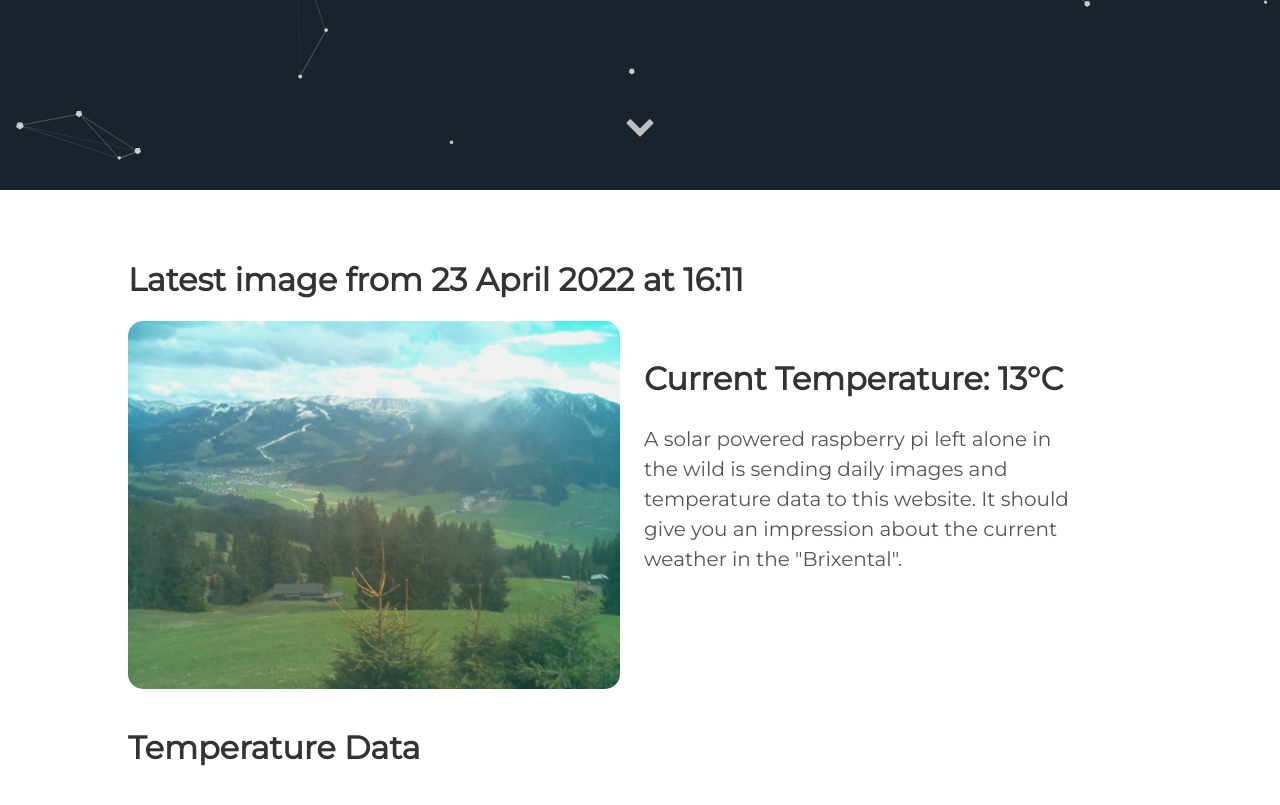
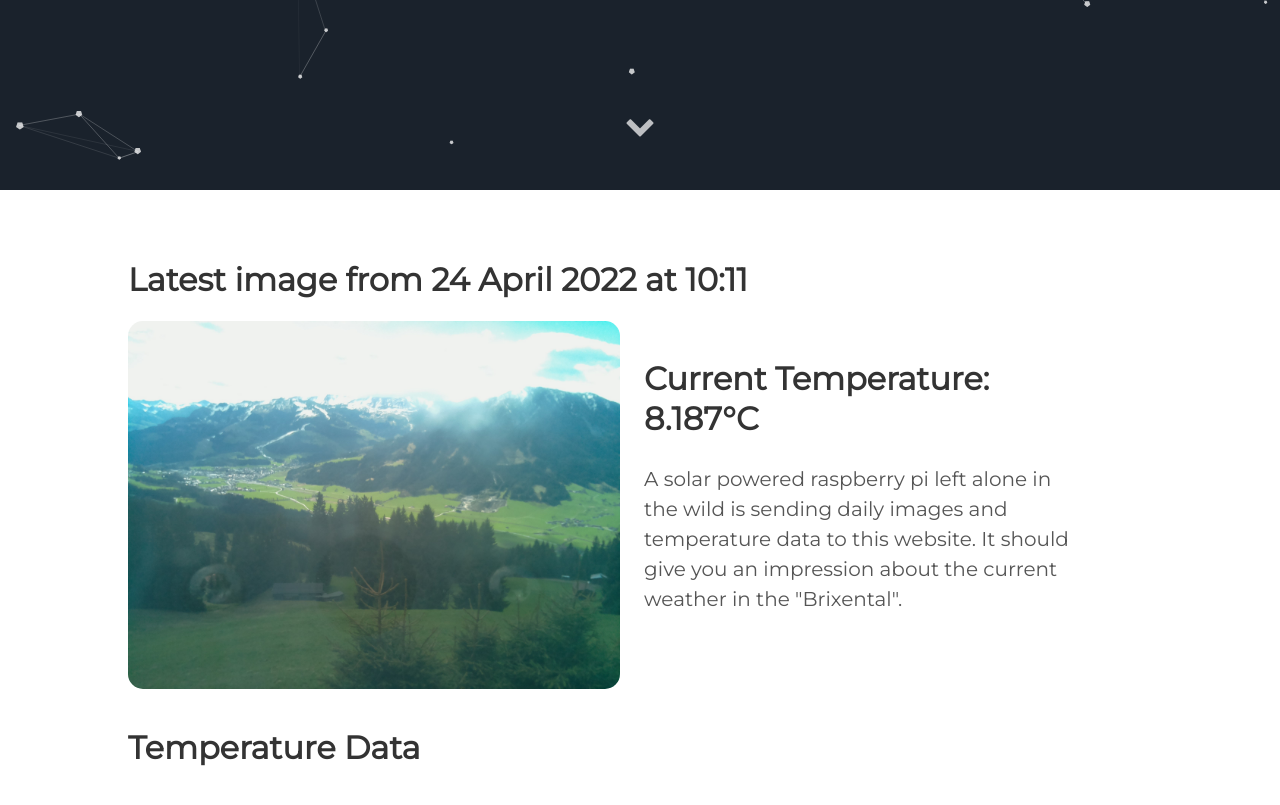
Before and after one commit to vektorious/vektorious.github.io, a Jekyll site: the page built from resources/huette.md, in a window 1280 px wide and 900 px high, scrolled down 710 px. Shown: the top 805 px of the window. Built offline with Jekyll 4.4.1, drawn with Linux system fonts in a browser that asks for light colours.

Commit message:
I'm a bot beep boop

```diff
--- a/resources/huette.md
+++ b/resources/huette.md
@@ -6,13 +6,13 @@ image: '/assets/img/'
 description: 'Live image from the Austrian alps'
 twitter_text: ' '
 ---
-## Latest image from 23 April 2022 at 16:11
+## Latest image from 24 April 2022 at 10:11
 <div class="huette">
   <div class="huette-image">
     <img src="{{ "/assets/img/huette.jpg" | prepend: site.baseurl }}">
   </div>
   <div class="huette-text">
-        <h2>Current Temperature: 13°C</h2>
+        <h2>Current Temperature: 8.187°C</h2>
         <p>A solar powered raspberry pi left alone in the wild is sending daily images and temperature data to this website. It should give you an impression about the current weather in the "Brixental".</p>
 
   </div>
```
Also changed, not shown: rpi-script/2022-04-24_100943.txt (renamed from rpi-script/2022-04-23_160943.txt, +5 -5 lines), rpi-script/huette.md (+2 -2 lines), assets/img/huette.jpg, assets/img/temp_plot.png, rpi-script/temp_plot.png, 1 other file.
